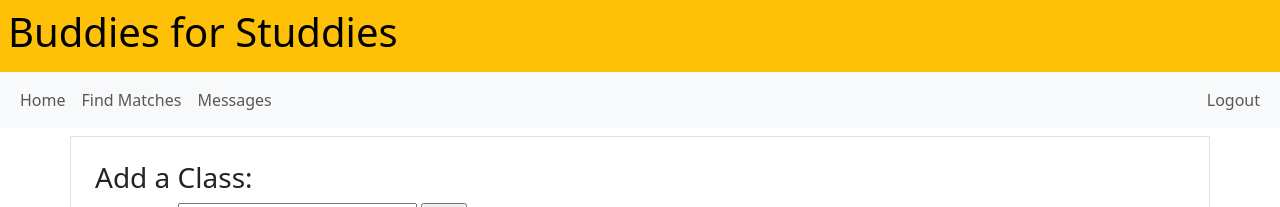
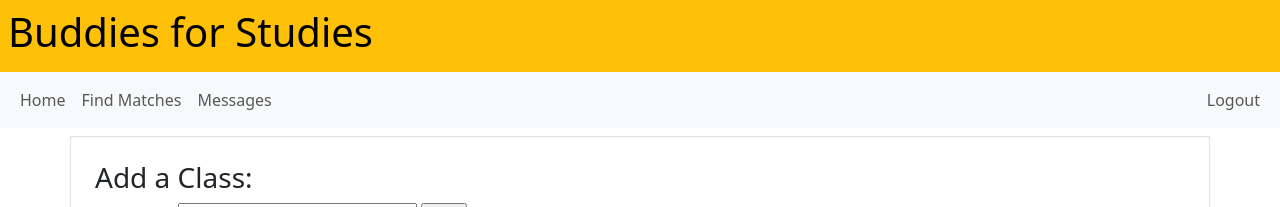
Before and after one commit to rafid-mirza/study-buddy-website, a Django app: page /buddiesforstudies/addclass in a window 1280 px wide. Shown: the top 207 px of the page. Run offline with Django 4.2, Linux system fonts and the light colour scheme; the visitor is signed in with stand-in values (Sample User, id 1); some libraries are stand-ins or nearby versions.

Commit message:
resolving merge conflict + small fix

```diff
--- a/buddiesforstudies/templates/add_class.html
+++ b/buddiesforstudies/templates/add_class.html
@@ -16,7 +16,7 @@
     <body class="d-flex flex-column min-vh-100">
         {% if user.is_authenticated %}
             <div class="p-2 bg-warning text-black text-left">
-                <h1>Buddies for Studdies</h1>
+                <h1>Buddies for Studies</h1>
             </div>
 
             <!-- A grey horizontal navbar that becomes vertical on small screens -->
```
